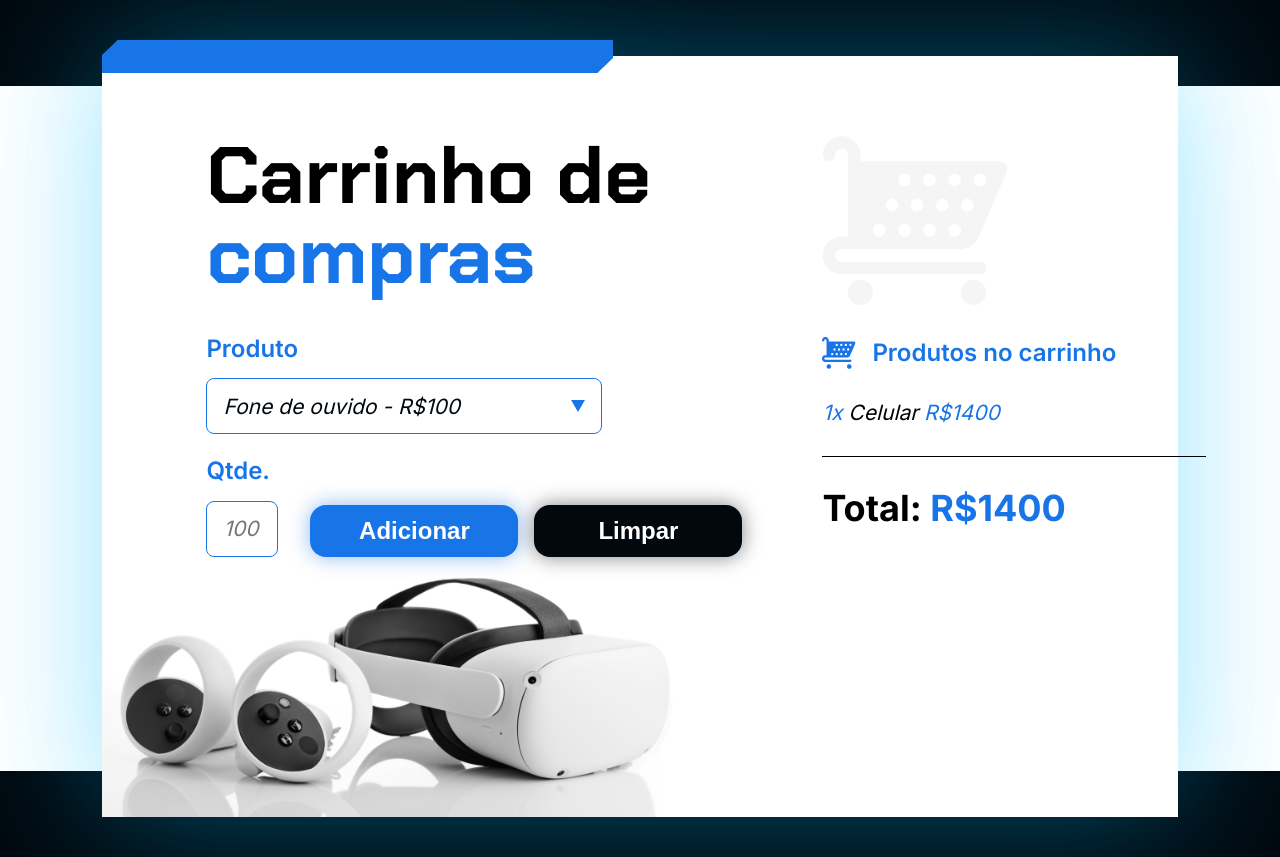
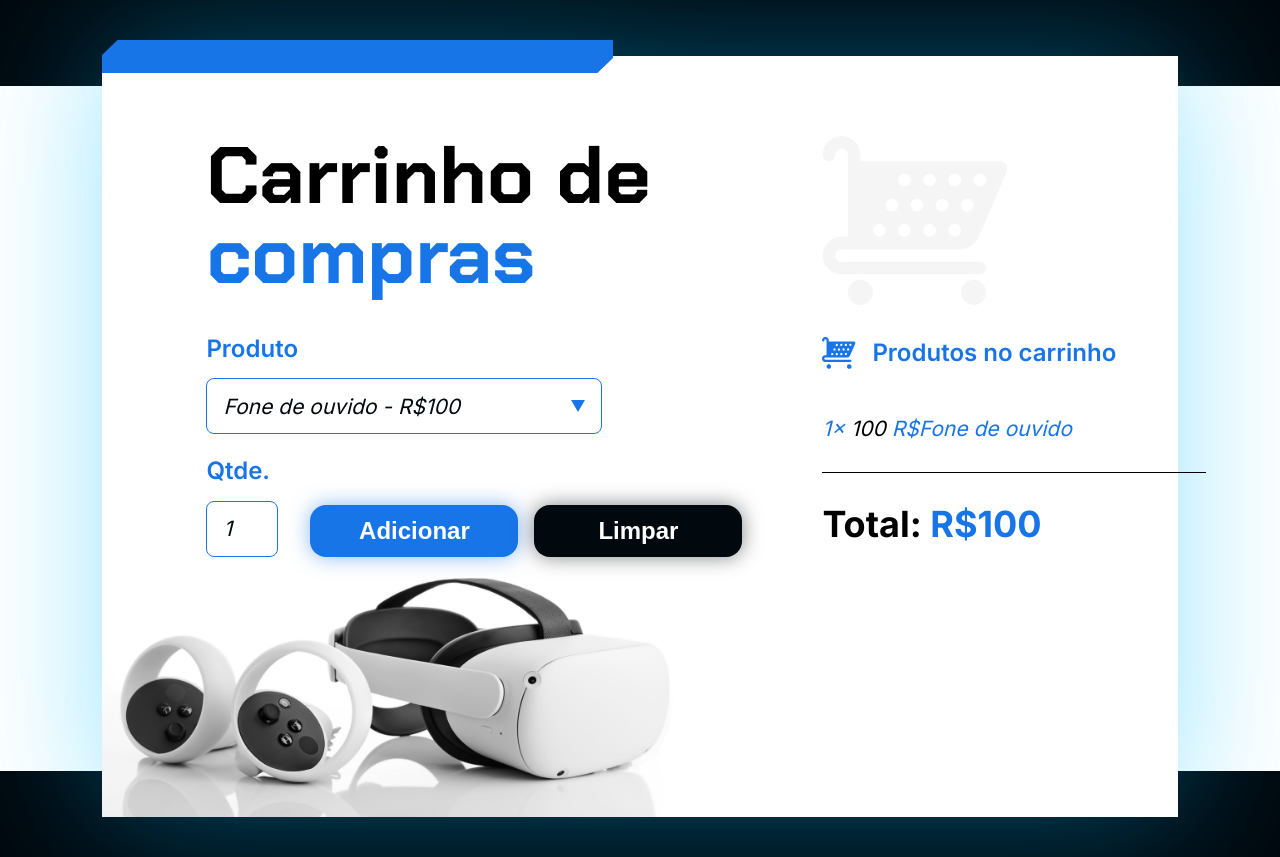
Before and after one commit to HenriqueAlgauer/desafios-logica, a plain HTML site: page carrinho-compras/index.html in a window 1280 px wide. Both pictures are taken after a click on the button "Adicionar". Drawn offline with Linux system fonts and the light colour scheme.

Commit message:
projeto finalizado

```diff
--- a/carrinho-compras/index.html
+++ b/carrinho-compras/index.html
@@ -36,12 +36,12 @@
         <section class="parte-inferior">
           <label class="campo-grupo">
             <span class="texto-medio-azul">Qtde.</span>
-            <input class="quantidade-input" id="quantidade" type="number" placeholder="100">
+            <input class="quantidade-input" id="quantidade" value="1" type="number" placeholder="100">
           </label>
 
           <section class="botoes-wrapper">
-            <button onclick="adicionar()" type="button" class="botao-form botao-adicionar">Adicionar</button>
-            <button onclick="limpar()" type="button" class="botao-form botao-limpar">Limpar</button>
+            <button type="button" id="adicionar" class="botao-form botao-adicionar">Adicionar</button>
+            <button type="button" id="limpar" class="botao-form botao-limpar">Limpar</button=>
           </section>
         </section>
       </form>
@@ -57,14 +57,14 @@
 
       <section class="carrinho__produtos" id="lista-produtos">
         <section class="carrinho__produtos__produto">
-          <span class="texto-azul">1x</span> Celular <span class="texto-azul">R$1400</span>
+          <span class="texto-azul"></span><span class="texto-azul"></span>
         </section>
       </section>
 
       <div class="divisoria"></div>
 
       <p class="carrinho__total">
-        Total: <span class="texto-azul" id="valor-total">R$1400</span>
+        Total: <span class="texto-azul" id="valor-total"></span>
       </p>
     </section>
   </main>
--- a/carrinho-compras/js/app.js
+++ b/carrinho-compras/js/app.js
@@ -0,0 +1,47 @@
+// pegar os elementos:
+    // 'botao adicionar'
+    // 'select produto'
+    // 'input text "qtde."'
+    // 'botao limpar'
+    // 'div com preço total'
+    // 'div com a lista de produtos no carrinho'
+// adicionar um event listnner no 'botao adicionar'
+    //pegar o valor do elemento 'produto'
+    //pegar o valor do elemento 'input qtde.'
+        //pegar o elemento lista e alterar produtos
+        //pegar o elemento total e alterar valor
+
+const btnAdd = document.getElementById("adicionar")
+const btnReset = document.getElementById("limpar")
+let produto = document.getElementById("produto")
+let qnt = document.getElementById("quantidade")
+let total = document.getElementById('valor-total')
+let lista = document.getElementById('lista-produtos')
+
+let valorTotal = 0;
+
+function atualizaLista(qnt, valor, nome){
+    if(qnt == null){
+        valorTotal = 0;
+        lista.innerHTML = ''
+        total.innerText = `${valorTotal}`
+    }else{
+        lista.innerHTML += `<section class="carrinho__produtos__produto">
+        <span class="texto-azul">${qnt}x</span> ${nome} <span class="texto-azul">R$${valor}</span></section>`
+        total.innerText = `R$${valorTotal}`
+    }
+}
+
+btnAdd.addEventListener('click', ()=>{
+    let nomeProduto = produto.value.split('-')[0]
+    let valorProduto = produto.value.split('R$')[1]
+    let preco = qnt.value * valorProduto
+
+    valorTotal += preco
+    atualizaLista(qnt.value, nomeProduto, valorProduto)
+
+})
+
+btnReset.addEventListener('click', ()=>{
+    atualizaLista(null)
+})
```
